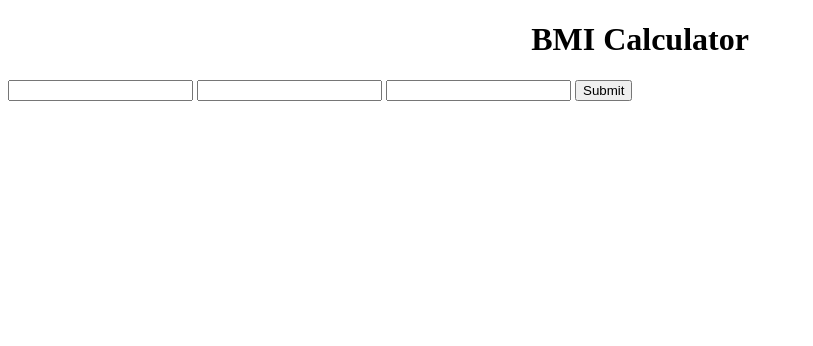
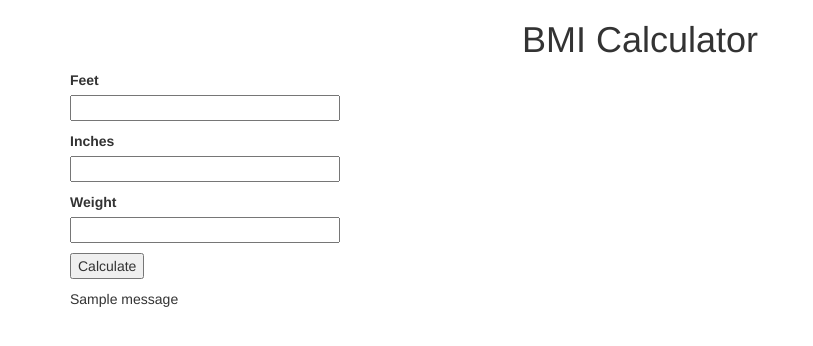
Before and after one commit to con505doug/SoftwareTestingAndQA_Assigment3, a Flask app: page / in a window 1280 px wide. Shown: the top 346 px of the page, without its empty margins (0-813 px from the left). Run offline with Flask 3, Linux system fonts and the light colour scheme; one stand-in notice (Sample message) is shown; some libraries are stand-ins or nearby versions.

Commit message:
Added BMI functionality

```diff
--- a/app/app.py
+++ b/app/app.py
@@ -1,16 +1,37 @@
 from functions import *
-from flask import Flask, render_template, request
+from flask import Flask, render_template, flash
+from flask_wtf import FlaskForm
+from wtforms import FloatField, SubmitField
+from wtforms.validators import InputRequired, NumberRange
+
 
 app = Flask(__name__)
+app.config['SECRET_KEY'] = 'secret'
+
+class bmiForm(FlaskForm):
+    feet = FloatField('Feet', validators=[InputRequired(), NumberRange(0)])
+    inches = FloatField('Inches', validators=[InputRequired(), NumberRange(0, 11)])
+    weight = FloatField('Weight', validators=[InputRequired(), NumberRange(0)])
+    submit = SubmitField('Calculate')
 
 @app.route("/", methods=('GET', 'POST'))
 @app.route("/index", methods=('GET', 'POST'))
 def bmiPage():
-    feet = request.form.get('feet')
-    inches = request.form.get('inches')
-    weight = request.form.get('weight')
-    print(feet)
-    return render_template('bmi.html') #bmi=bmi, category=category)
+    form = bmiForm()
+    bmi = 0.0
+    category = 'None'
+    if form.validate_on_submit():
+        feet = form.feet.data
+        inches = form.inches.data
+        weight = form.weight.data
+        height = feet*12 + inches
+        if height <= 0:
+            flash('Total height must be greater than 0 inches')
+        else:
+            bmi = bmiCalculator(height, weight)
+            category = categorize(bmi)
+
+    return render_template('bmi.html', form=form, bmi=bmi, category=category)
 
 if __name__ == '__main__':
     app.run(debug=True)
--- a/app/templates/bmi.html
+++ b/app/templates/bmi.html
@@ -2,14 +2,59 @@
 <html>
 <head>
     <title>BMI Calculator</title>
+    <meta charset="utf-8">
+    <meta name="viewport" content="width=device-width, initial-scale=1">
+    <link rel="stylesheet" href="https://maxcdn.bootstrapcdn.com/bootstrap/3.4.1/css/bootstrap.min.css">
+    <script src="https://ajax.googleapis.com/ajax/libs/jquery/3.6.4/jquery.min.js"></script>
+    <script src="https://maxcdn.bootstrapcdn.com/bootstrap/3.4.1/js/bootstrap.min.js"></script>
 </head>
 <body>
     <h1 style="text-align: center">BMI Calculator</h1>
-    <form method="post">
-        <input type="text" name="feet" value="{{ request.form['feet'] }}">
-        <input type="text" name="inches" value="{{ request.form['inches'] }}">
-        <input type="text" name="weight" value="{{ request.form['weight'] }}">
-        <button type="submit">Submit</button>
+    <div class="container">
+    <form action="" method="post" novalidate>
+        {{ form.csrf_token }}
+        <p>
+            {{ form.feet.label }} <br>
+            {{ form.feet(size=30) }}
+            {% for error in form.feet.errors %}
+                <span>[{{ error }}]</span>
+            {% endfor %}
+        </p>
+        <p>
+            {{ form.inches.label }} <br>
+            {{ form.inches(size=30) }}
+            {% for error in form.inches.errors %}
+                <span>[{{ error }}]</span>
+            {% endfor %}
+        </p>
+        <p>
+            {{ form.weight.label }} <br>
+            {{ form.weight(size=30) }}
+            {% for error in form.weight.errors %}
+                <span>[{{ error }}]</span>
+            {% endfor %}
+        </p>
+        <p>
+            {{ form.submit() }}
+        </p>
+        {% with messages = get_flashed_messages() %}
+            {% if messages %}
+                {% for message in messages %}
+                    {{ message }}
+                {% endfor %}
+            {% endif %}
+        {% endwith %}
     </form>
+    </div>
+    <div class="container">
+    {% if category != 'None' %}
+        {% if category != 'Error' %}
+            <h3>BMI: {{ bmi }}</h3>
+            <h3>Category: {{ category }}</h3>
+        {% else %}
+            <p>Error calculating your BMI! Please try again!</p>
+        {% endif %}
+    {% endif %}
+    </div>
 </body>
 </html>
```
